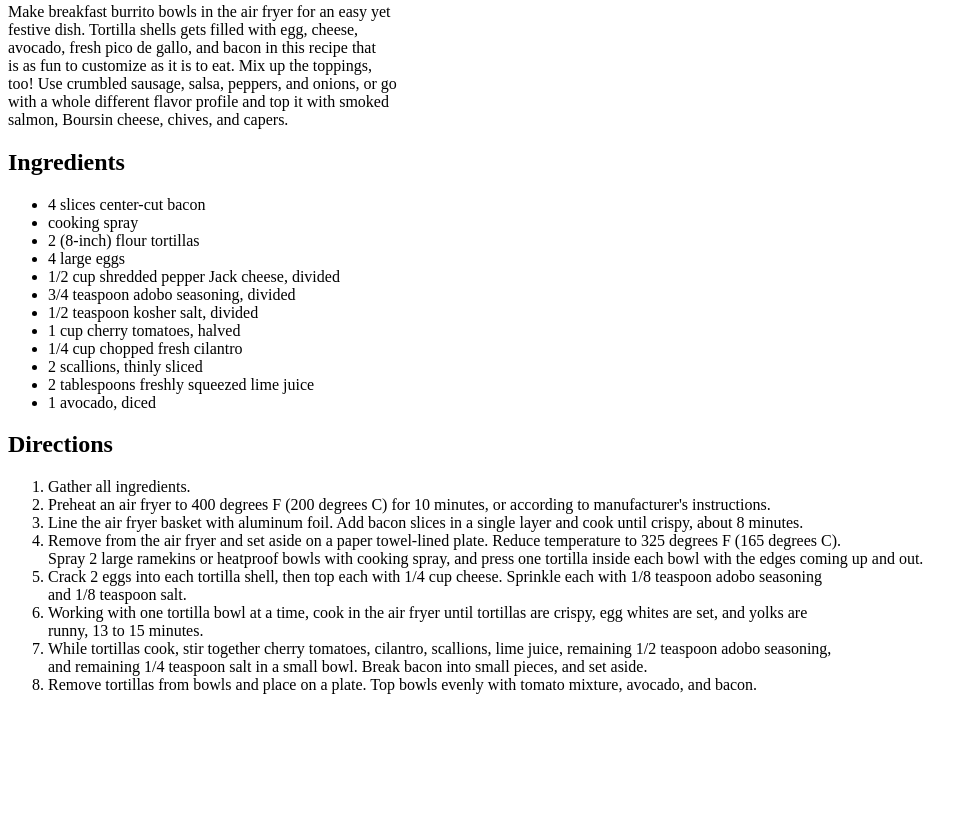
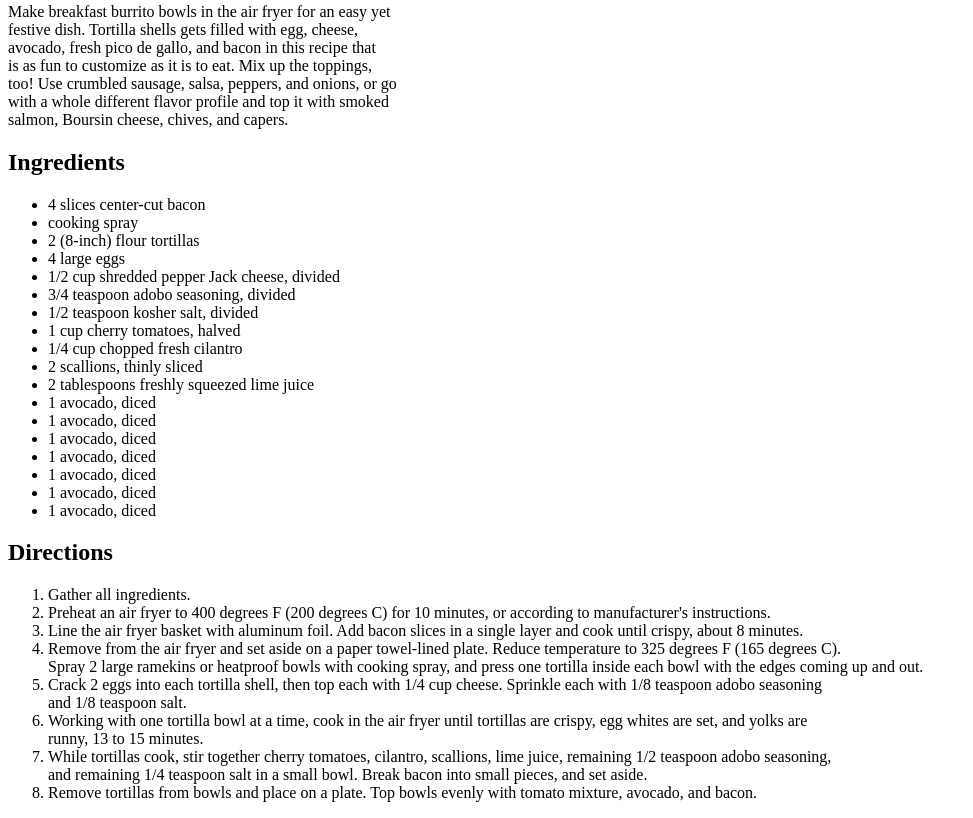
Before and after one commit to deep-1704/Recepies_TOP, a plain HTML site: page Recipies/bbb.html in a window 1280 px wide. Shown: the part 711-1529 px from the top of the page, without its empty margins (0-973 px from the left). Before the commit the page ends 1421 px from the top, so only its background shows below. Drawn offline with Linux system fonts and the light colour scheme.

Commit message:
My first commit in my childhood

```diff
--- a/Recipies/bbb.html
+++ b/Recipies/bbb.html
@@ -30,6 +30,12 @@
         <li>2 scallions, thinly sliced</li>
         <li>2 tablespoons freshly squeezed lime juice</li>
         <li>1 avocado, diced</li>
+        <li>1 avocado, diced</li>
+        <li>1 avocado, diced</li>
+        <li>1 avocado, diced</li>
+        <li>1 avocado, diced</li>
+        <li>1 avocado, diced</li>
+        <li>1 avocado, diced</li>
     </ul>
     <h2>Directions</h2>
     <ol>
```
